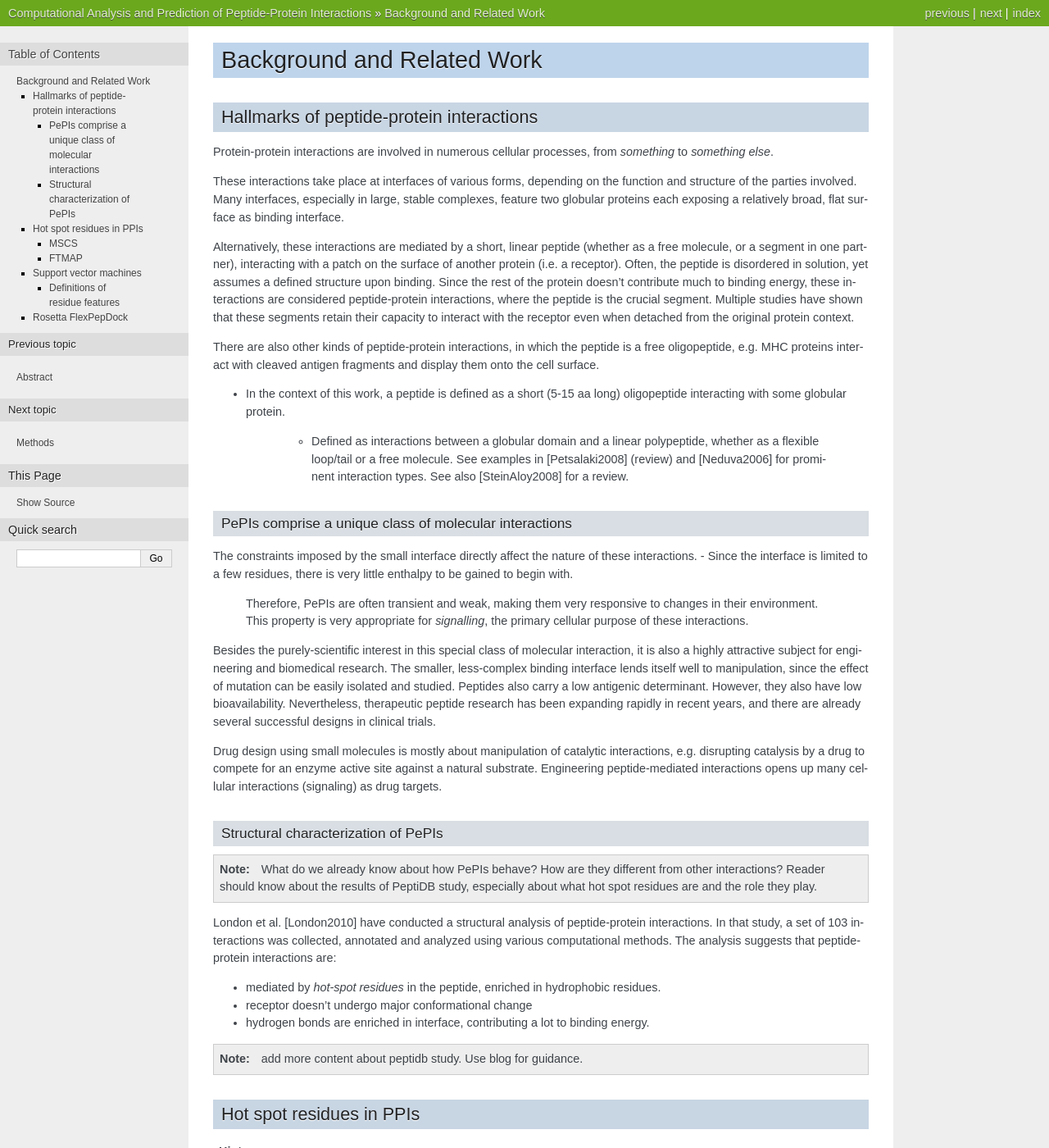
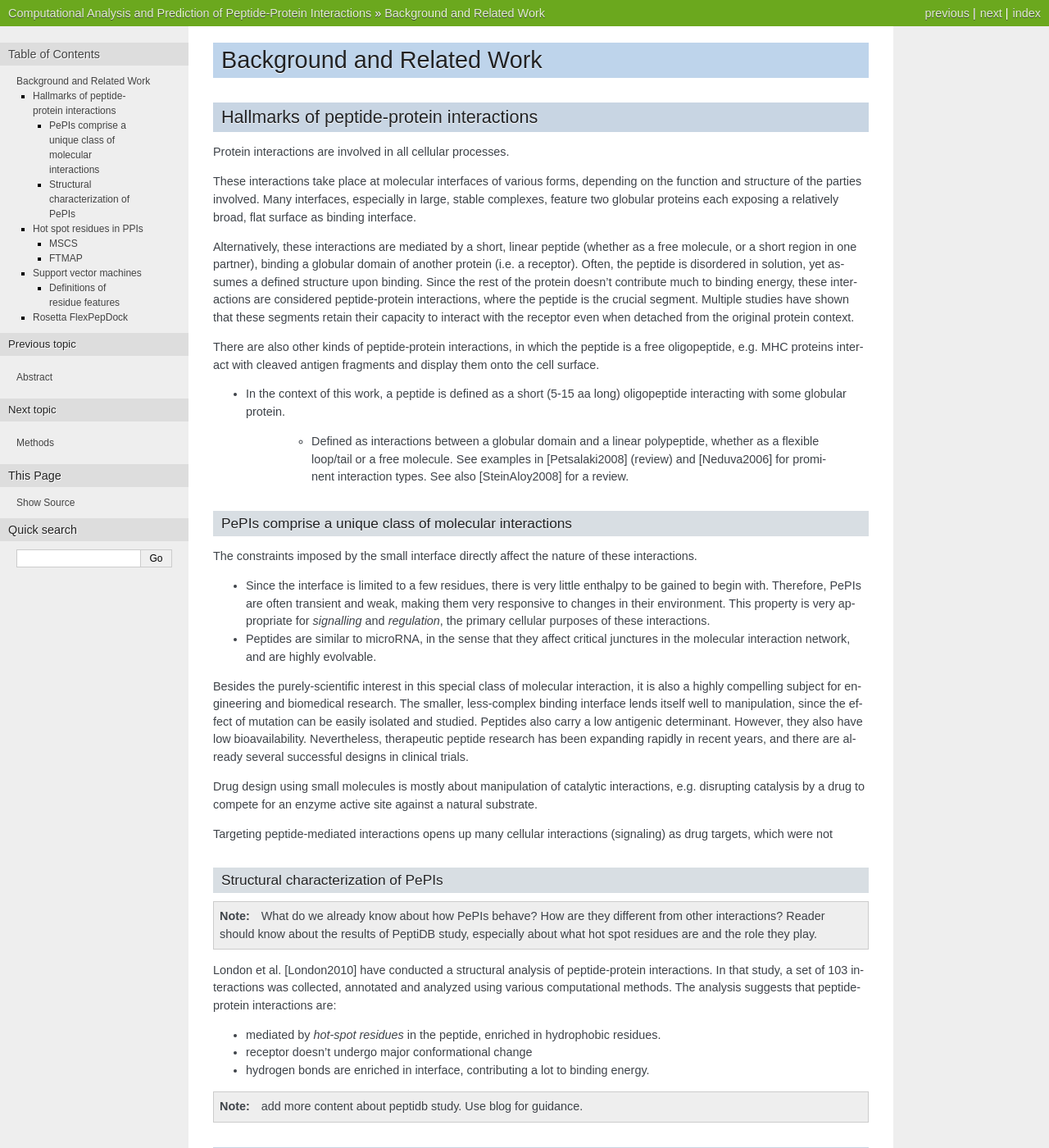
Before and after one commit to assaff/msc-thesis, a Sphinx documentation site: the page built from source/background.rst, in a window 1280 px wide and 1400 px high. Shown: the whole window at 82% size. Built offline with Sphinx 7.4.7, drawn with Linux system fonts in a browser that asks for light colours; formulas are drawn with MathJax 3.

Commit message:
added part about peptides being like miRNA

```diff
--- a/source/background.rst
+++ b/source/background.rst
@@ -6,18 +6,19 @@ Background and Related Work
 Hallmarks of peptide-protein interactions
 ------------------------------------------------------
 
-Protein-protein interactions are involved in numerous cellular
-processes, from *something* to *something else*.
+Protein interactions are involved in all cellular
+processes.
 
-These interactions take place at interfaces of various forms,
-depending on the function and structure of the parties involved.
+These interactions take place at molecular interfaces of various
+forms, depending on the function and structure of the parties
+involved.
 Many interfaces, especially in large, stable complexes, feature two
 globular proteins each exposing a relatively broad, flat surface as
 binding interface.
 
 Alternatively, these interactions are mediated by a short, linear
-peptide (whether as a free molecule, or a segment in one partner),
-interacting with a patch on the surface of another protein (i.e. a
+peptide (whether as a free molecule, or a short region in one partner),
+binding a globular domain of another protein (i.e. a
 receptor).
 Often, the peptide is disordered in solution, yet assumes a defined
 structure upon binding.
@@ -46,16 +47,22 @@ PePIs comprise a unique class of molecular interactions
 
 The constraints imposed by the small interface directly affect the
 nature of these interactions.
-- Since the interface is limited to a few residues, there is very little enthalpy to be gained to begin with.
+
+- Since the interface is limited to a few residues, there is very
+  little enthalpy to be gained to begin with.
   Therefore, PePIs are often transient and weak, making them very
   responsive to changes in their environment.
-  This property is very appropriate for *signalling*, the primary
-  cellular purpose of these interactions.
+  This property is very appropriate for *signalling* and *regulation*,
+  the primary cellular purposes of these interactions.
+
+- Peptides are similar to microRNA, in the sense that they affect
+  critical junctures in the molecular interaction network, and are
+  highly evolvable.
 
 .. subsubsection: therapeutic peptides
 
 Besides the purely-scientific interest in this special class of
-molecular interaction, it is also a highly attractive subject for
+molecular interaction, it is also a highly compelling subject for
 engineering and biomedical research.
 The smaller, less-complex binding interface lends itself well to
 manipulation, since the effect of mutation can be easily isolated and
@@ -68,8 +75,9 @@ several successful designs in clinical trials.
 Drug design using small molecules is mostly about manipulation of
 catalytic interactions, e.g. disrupting catalysis by a drug to
 compete for an enzyme active site against a natural substrate.
-Engineering peptide-mediated interactions opens up many cellular
-interactions (signaling) as drug targets.
+
+Targeting peptide-mediated interactions opens up many cellular
+interactions (signaling) as drug targets, which were not
 
 
 Structural characterization of PePIs
```
